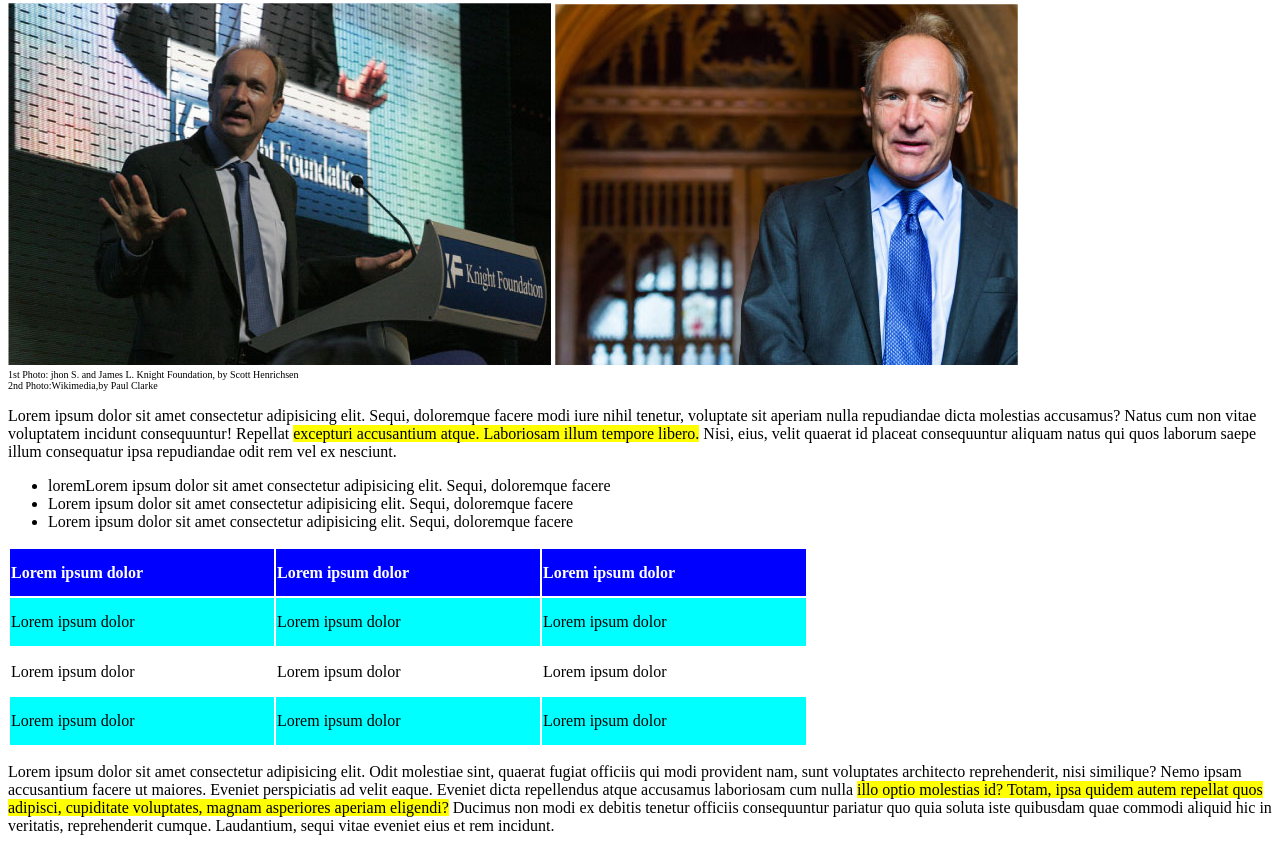
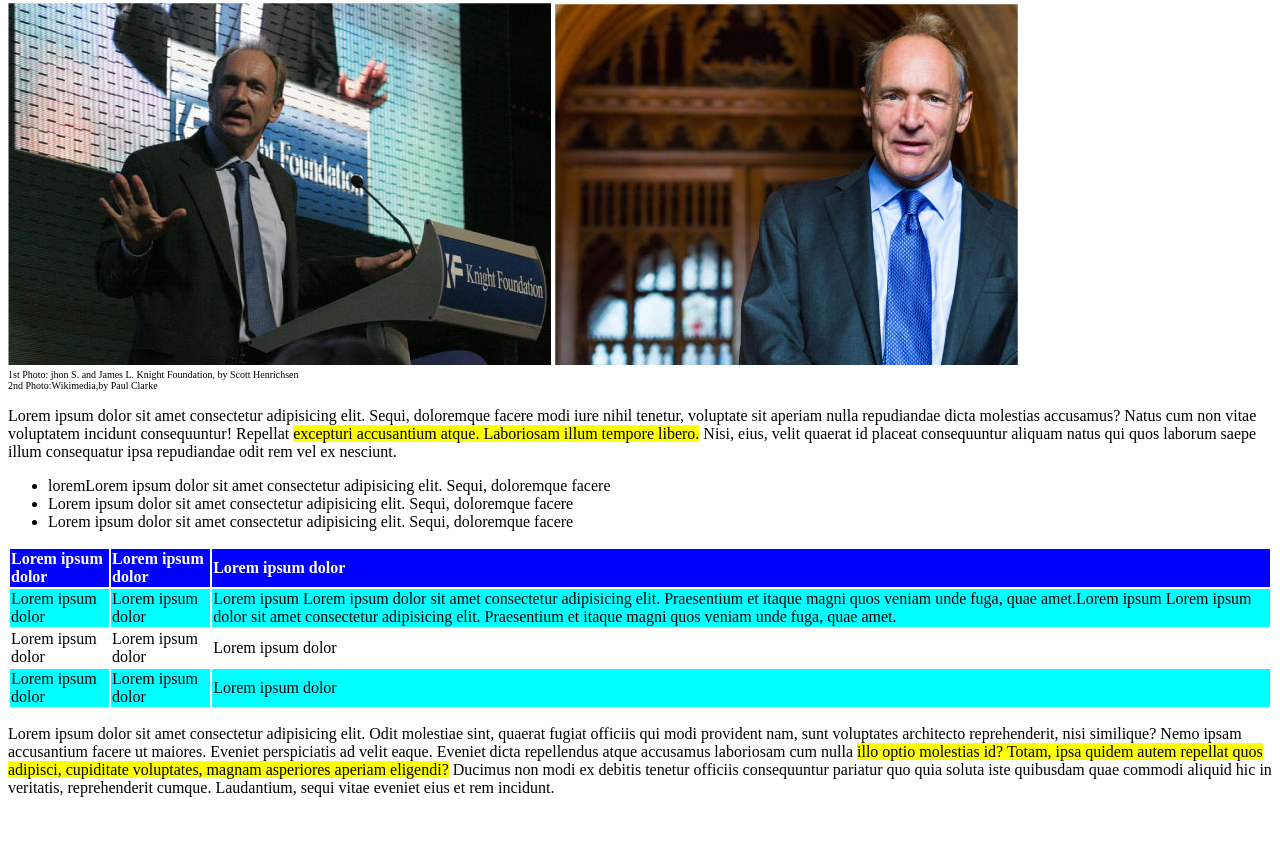
Before and after one commit to VincenzoZ24/html-css-booleaner, a plain HTML site: page index.html in a window 1280 px wide. Shown: the part 296-1147 px from the top of the page. After the commit the page ends 1109 px from the top, so only its background shows below. Drawn offline with Linux system fonts and the light colour scheme.

Commit message:
aggiornamento tab

```diff
--- a/css/style.css
+++ b/css/style.css
@@ -33,10 +33,13 @@
 }
 
 .tabella{
-    width: 800px;
-    height:200px;
+    width: 100%;
+
+    text-align: justify;
+    text-align:left;
 
 }
 .riga-colorata{
     background-color: aqua;
+
 }
--- a/index.html
+++ b/index.html
@@ -49,7 +49,7 @@
             <tr class="riga-colorata">
                 <td>Lorem ipsum dolor</td>
                 <td>Lorem ipsum dolor</td>
-                <td>Lorem ipsum dolor</td>
+                <td>Lorem ipsum Lorem ipsum dolor sit amet consectetur adipisicing elit. Praesentium et itaque magni quos veniam unde fuga, quae amet.Lorem ipsum Lorem ipsum dolor sit amet consectetur adipisicing elit. Praesentium et itaque magni quos veniam unde fuga, quae amet. </td>
             </tr>
             <tr>
                 <td>Lorem ipsum dolor</td>
@@ -57,7 +57,7 @@
                 <td>Lorem ipsum dolor</td>
             </tr>
             <tr class="riga-colorata">
-                <td>Lorem ipsum dolor</td>
+                <td>Lorem ipsum dolor </td>
                 <td>Lorem ipsum dolor</td>
                 <td>Lorem ipsum dolor</td>
             </tr>
```
